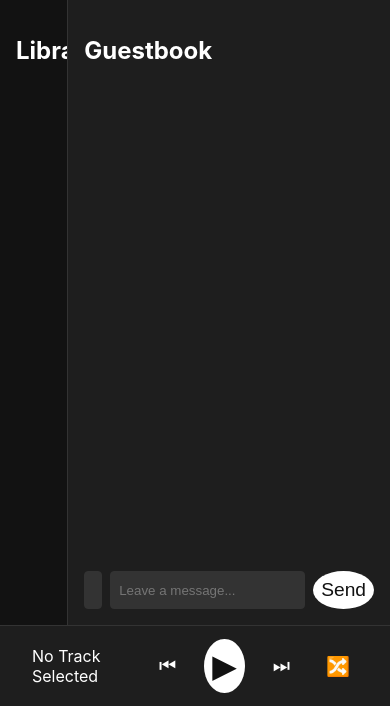
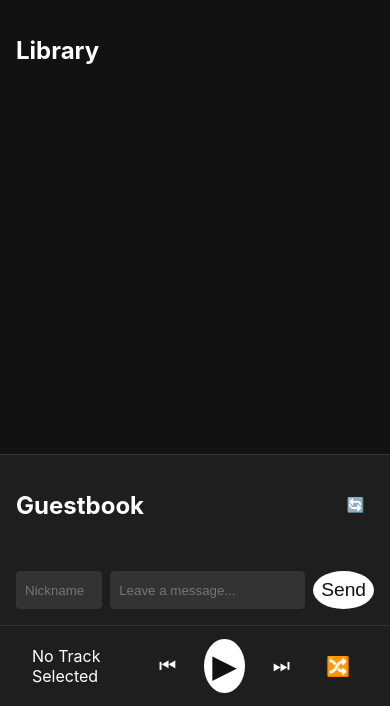
Before and after one commit to yangarch/cyber-topgoal, a FastAPI app: page / in a window 390 px wide. Shown: the part 138-844 px from the top of the page. Run offline with FastAPI, Linux system fonts and the light colour scheme; data that the repository does not hold is empty.

Commit message:
Fix mobile conflict

```diff
--- a/static/app.js
+++ b/static/app.js
@@ -318,6 +318,21 @@ function setupEventListeners() {
     });
 
     commentForm.addEventListener('submit', postComment);
+
+    const btnRefreshComments = document.getElementById('btn-refresh-comments');
+    if (btnRefreshComments) {
+        btnRefreshComments.addEventListener('click', () => {
+            // Animate button spin
+            btnRefreshComments.style.transition = 'transform 0.5s';
+            btnRefreshComments.style.transform = 'rotate(360deg)';
+            fetchComments().then(() => {
+                setTimeout(() => {
+                    btnRefreshComments.style.transition = 'none';
+                    btnRefreshComments.style.transform = 'rotate(0deg)';
+                }, 500);
+            });
+        });
+    }
 }
 
 // Start
--- a/static/style.css
+++ b/static/style.css
@@ -282,4 +282,24 @@ button.active {
         flex-direction: column;
         align-items: flex-end;
     }
+
+    /* Stack Main Content */
+    main {
+        flex-direction: column;
+    }
+
+    #library-section {
+        flex: none;
+        height: 50vh;
+        /* Give library half the screen height */
+        border-right: none;
+        border-bottom: 1px solid #333;
+        overflow-y: auto;
+    }
+
+    #guestbook-section {
+        flex: 1;
+        /* Guestbook takes remaining space */
+        overflow-y: auto;
+    }
 }
--- a/templates/index.html
+++ b/templates/index.html
@@ -29,7 +29,11 @@
         </section>
 
         <section id="guestbook-section">
-            <h2>Guestbook</h2>
+            <div style="display: flex; justify-content: space-between; align-items: center;">
+                <h2>Guestbook</h2>
+                <button id="btn-refresh-comments" title="Refresh Comments"
+                    style="font-size: 0.9rem; padding: 0.3rem 0.6rem;">🔄</button>
+            </div>
             <div id="comment-list">
                 <!-- Comments will be loaded here -->
             </div>
```
